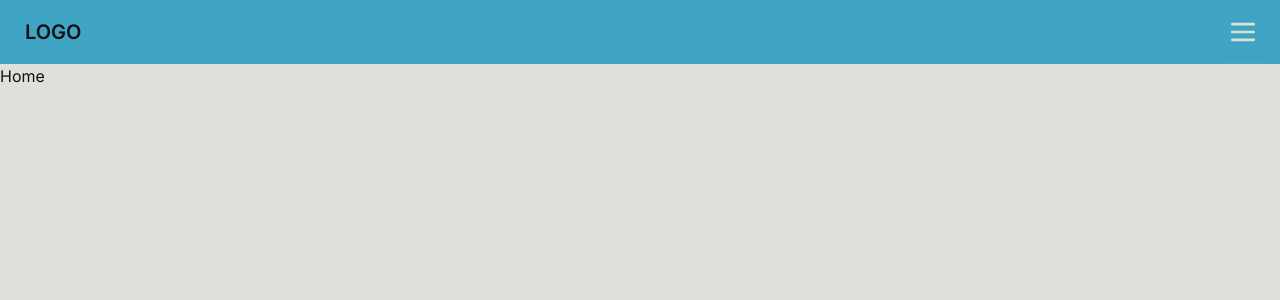
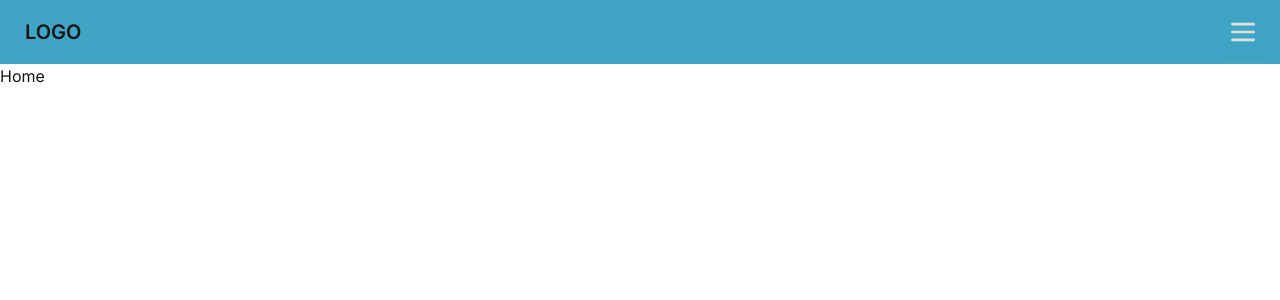
Before and after one commit to No-Country/s12-09-ft-node-react, a Next.js app in the folder frontend/: page / in a window 1280 px wide. Shown: the top 300 px of the page. Built offline with nearby package versions, Linux system fonts and the light colour scheme.

Commit message:
config theme

```diff
--- a/frontend/tailwind.config.ts
+++ b/frontend/tailwind.config.ts
@@ -24,7 +24,8 @@ const config: Config = {
           "secondary": "#302d6f",
           "accent": "#8b8b8b",
           "neutral": "#2a262c",
-          "base-100": "#e1dfdb",
+          "base-100": "#ffffff",
+          "base-200": "#e1dfdb",
           // "info": "#18b5ff",
           // "success": "#00b366",
           // "warning": "#ef6700",
```
